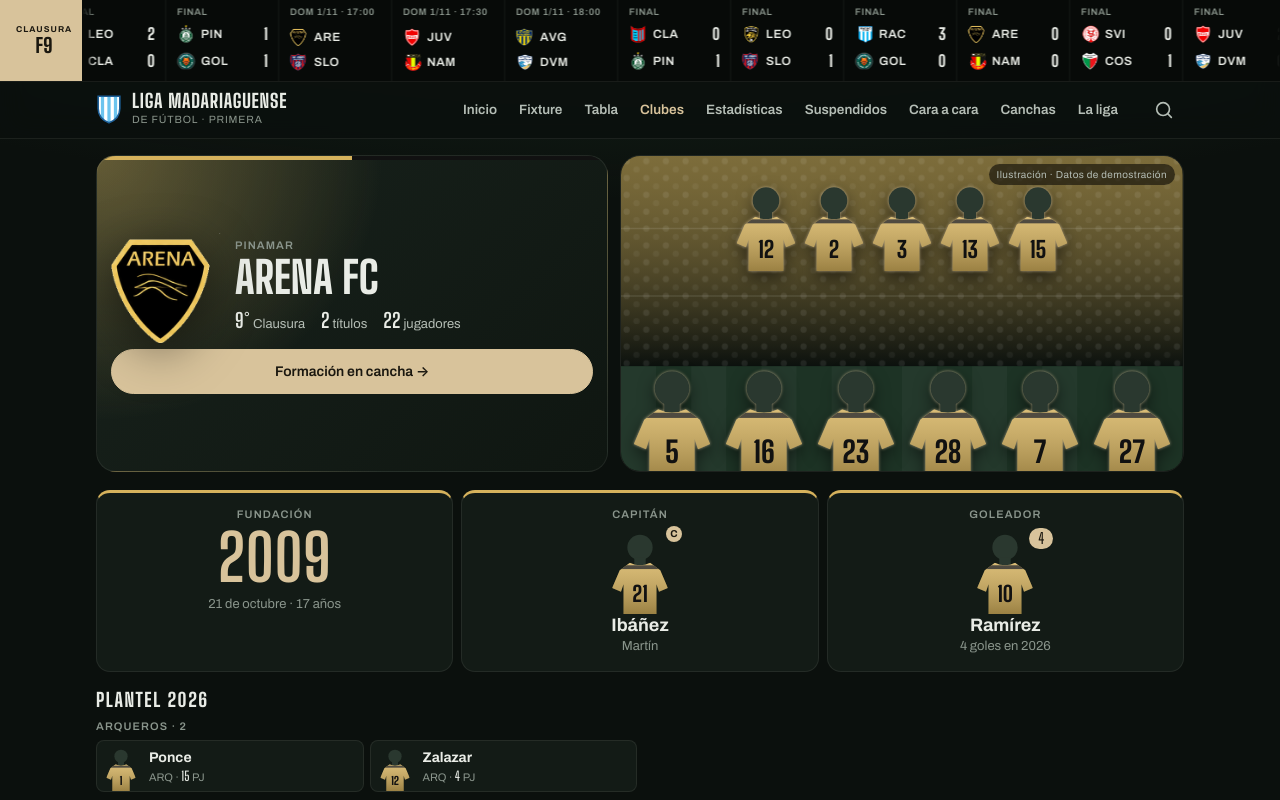
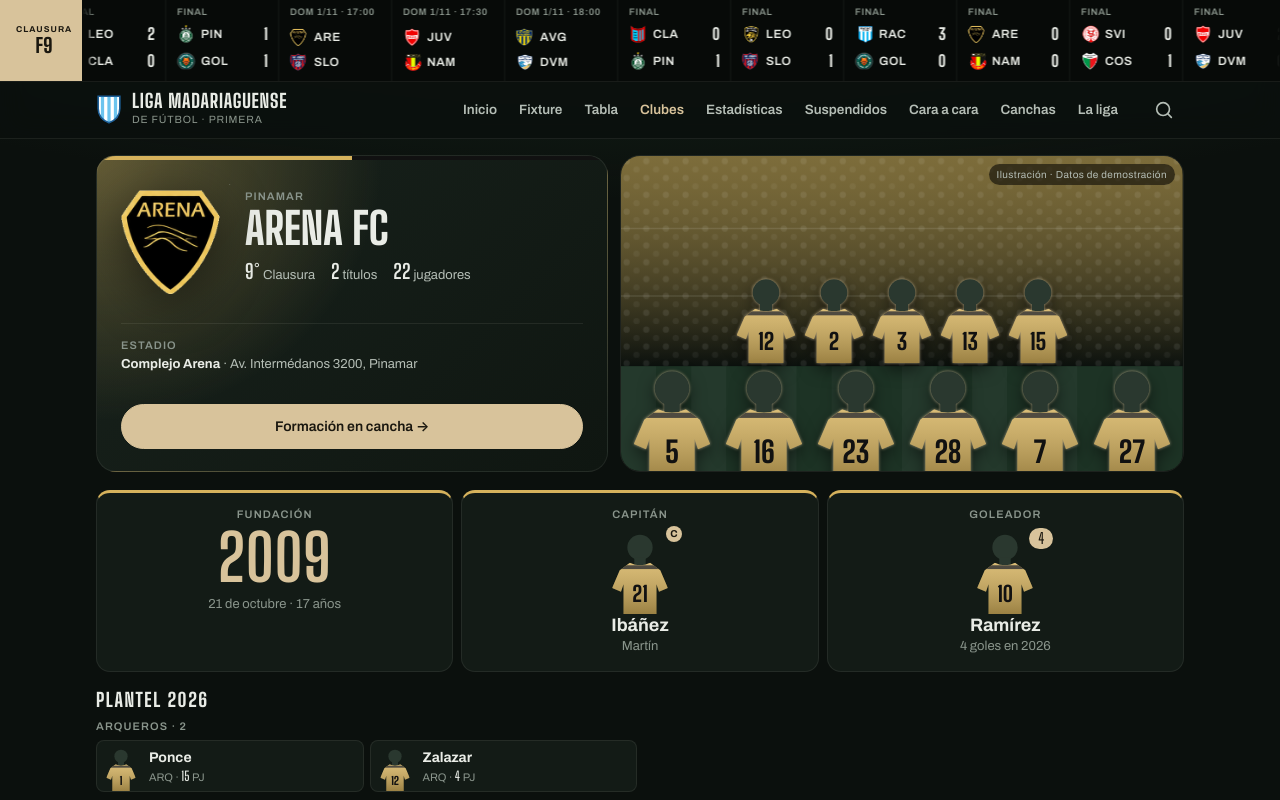
Before and after one commit to valentinogambino/liga-madariaguense, a React (Vite) app: page /clubes/arena in a window 1280 px wide. Shown: the top 800 px of the page. Built offline with nearby package versions, Linux system fonts and the light colour scheme.

Commit message:
fix: hero de la ficha con estadio en escritorio y foto del plantel más agrupada

```diff
--- a/src/estilos/secciones.css
+++ b/src/estilos/secciones.css
@@ -1047,10 +1047,25 @@
     grid-template-columns: minmax(0, 1fr) minmax(0, 1.1fr);
     align-items: stretch;
   }
+  /* Con la foto al lado, el hero se estira: datos arriba y botón abajo, sin hueco en el medio. */
+  .ficha-arriba .club-hero-estadio {
+    display: block;
+  }
+  .ficha-arriba .club-hero {
+    align-content: space-between;
+    padding: 28px 24px 22px;
+  }
 }
 
 .club-hero-boton {
   grid-column: 1 / -1;
+}
+
+.club-hero-estadio {
+  display: none;
+  grid-column: 1 / -1;
+  padding-top: 12px;
+  border-top: 1px solid var(--linea);
 }
 
 .foto-equipo {
@@ -1086,8 +1101,9 @@
   filter: drop-shadow(0 0 1.5px rgb(216 195 155 / 0.75)) drop-shadow(0 6px 8px rgb(0 0 0 / 0.5));
 }
 
+/* La fila de atrás se apoya justo detrás de la de adelante, como en una foto de plantel. */
 .foto-fila.atras {
-  top: 7%;
+  bottom: 34%;
 }
 
 .foto-fila.frente {
--- a/src/paginas/Club.tsx
+++ b/src/paginas/Club.tsx
@@ -55,6 +55,11 @@ export function Club() {
               </span>
             </div>
           </div>
+          <p className="club-hero-estadio texto-2">
+            <span className="etiqueta">Estadio</span>
+            <br />
+            <b style={{ color: 'var(--texto)' }}>{c.estadio.nombre}</b> · {c.estadio.direccion}
+          </p>
           <Link to={`/clubes/${c.id}/formacion`} className="boton primario club-hero-boton">
             Formación en cancha →
           </Link>
```
